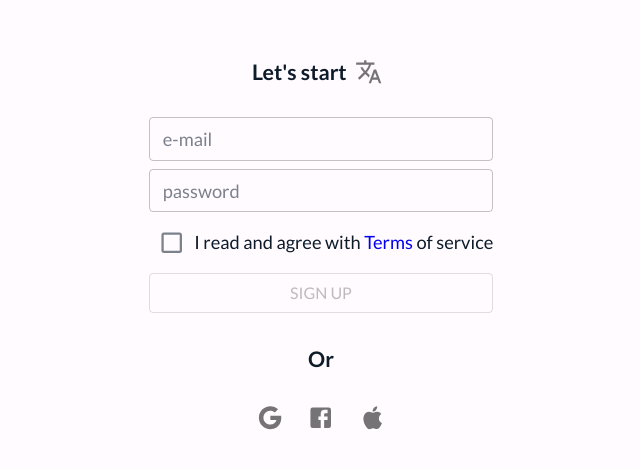
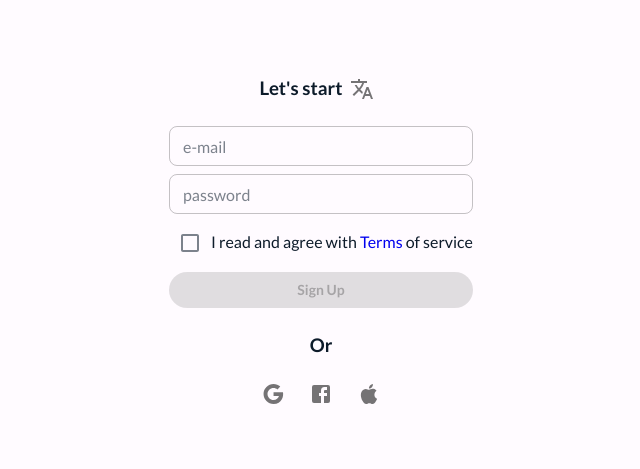
Before and after one commit to IfuryI/pwa-react-typescript, a React (Create React App) app: page /pwa-react-typescript/auth/login in a window 1280 px wide. Shown: the part 163-632 px from the top of the page, without its empty margins (319-959 px from the left). Built offline with nearby package versions, Linux system fonts and the light colour scheme.

Commit message:
- Colors, shadows, button styling

```diff
--- a/package.json
+++ b/package.json
@@ -75,5 +75,5 @@
     "sass": "^1.58.1",
     "typescript": "^4.9.5"
   },
-  "homepage": "https://borisbelova.github.io/pwa-react-typescript"
+  "homepage": "https://borisbelova.github.io/pwa-react-typescript/"
 }
--- a/src/index.scss
+++ b/src/index.scss
@@ -13,7 +13,7 @@ html, body {
 // otherwise we can't bypass styles incapsulation
 :root {
   // Variables for light palete
-  --text-color: black;
+  --text-color: #0D1B2A;
 
   .dark {
     // Variables for dark palete
--- a/src/pages/Login/Login.tsx
+++ b/src/pages/Login/Login.tsx
@@ -77,8 +77,8 @@ export const Login = () => {
       <Button disabled={submitBtnDusabled}
         onClick={handleSubmit(onSubmit)}
         fullWidth
-        variant="outlined"
-        color="accent">
+        variant="contained"
+        >
         Sign Up
       </Button>
     </div>
--- a/src/pages/Profile/Profile.tsx
+++ b/src/pages/Profile/Profile.tsx
@@ -2,7 +2,7 @@ import { Link } from 'react-router-dom'
 import styles from '../../styles/utility.module.scss'
 import { useStore } from '../../utils/StoreProvider'
 import { observer } from 'mobx-react-lite'
-import { Button, TextField } from '@mui/material'
+import { Button, TextField, Typography } from '@mui/material'
 
 const Profile: React.FunctionComponent = observer(() => {
   const store = useStore()
@@ -11,7 +11,7 @@ const Profile: React.FunctionComponent = observer(() => {
       <h2 className={styles.headerTemp}>Profile</h2>
       <Link to="/auth/login">Login</Link>
       <Link to="/auth/registration">Registration</Link>
-      <p className={styles.headerTemp}> Hello, {store.userStore.firstName} {store.userStore.lastName}</p>
+      <Typography variant="h1"> Hello, {store.userStore.firstName} {store.userStore.lastName}</Typography>
       <TextField fullWidth
         label="First name"
         variant="outlined"
@@ -26,7 +26,7 @@ const Profile: React.FunctionComponent = observer(() => {
         value={store.userStore.lastName}
         onChange={(e) => { store.userStore.setLastName(e.target.value) }}
       />
-      <Button onClick={() => { store.userStore.firstName = 'aaa' }}>Error example</Button>
+      <Button variant="contained" onClick={() => { store.userStore.firstName = 'aaa' }}>Log in</Button>
     </>
   )
 })
--- a/src/styles/defaultTheme.tsx
+++ b/src/styles/defaultTheme.tsx
@@ -37,10 +37,13 @@ const darkTheme = createTheme({
 export const defaultTheme = createTheme({
   palette: {
     primary: {
-      main: '#53B3CB'
+      main: '#2E86AB'
     },
     secondary: {
       main: '#F9C22E'
+    },
+    error: {
+      main: '#FF36AB',
     },
     background: {
       default: '#FFFBFF'
@@ -56,16 +59,39 @@ export const defaultTheme = createTheme({
   },
   typography: {
     fontFamily: 'Lato, sans-serif',
-    fontSize: 16,
     h1: {
       fontFamily: 'Cabin, sans-serif',
-      fontSize: 24,
-      fontWeight: 500
+      fontWeight: 500,
+      fontSize: '1.5rem'
     },
     h2: {
       fontFamily: 'Cabin, sans-serif',
-      fontSize: 20,
-      fontWeight: 500
+      fontWeight: 500,
+      fontSize: '1.25rem'
+    },
+    body1: {
+      fontSize: '1rem',
+      lineHeight: '130%'
     }
-  }
+  },
+  components: {
+    MuiButton: {
+      styleOverrides : {
+        root: {
+          fontWeight: 700,
+          borderRadius: '5rem',
+          textTransform: 'none'
+        }
+      }
+    }
+  },
+  shape: {
+    borderRadius: 8
+  },
+  shadows: [
+    'none',
+    '0px 24px 48px rgba(40, 6, 40, 0.1), 0px 12.15px 20.925px rgba(40, 6, 40, 0.0675), 0px 4.8px 7.8px rgba(40, 6, 40, 0.05), 0px 1.05px 2.775px rgba(40, 6, 40, 0.0325)',
+    '0px 24px 48px rgba(40, 6, 40, 0.1), 0px 12.15px 20.925px rgba(40, 6, 40, 0.0675), 0px 4.8px 7.8px rgba(40, 6, 40, 0.05), 0px 1.05px 2.775px rgba(40, 6, 40, 0.0325)',
+    'none','none','none','none','none','none','none','none','none','none','none','none','none','none','none','none','none','none','none','none','none','none'
+  ]
 })
```
Also changed, not shown: src/index.tsx (line endings or trailing spaces).
